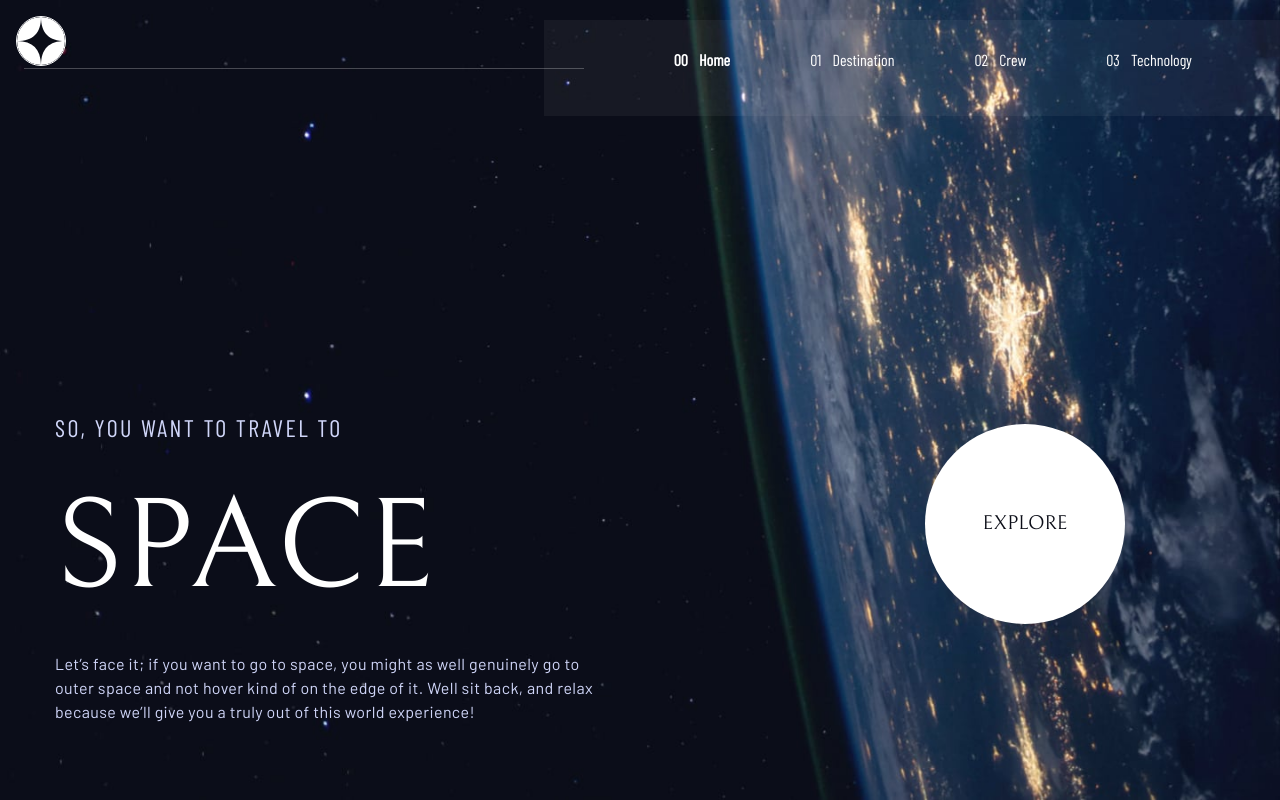
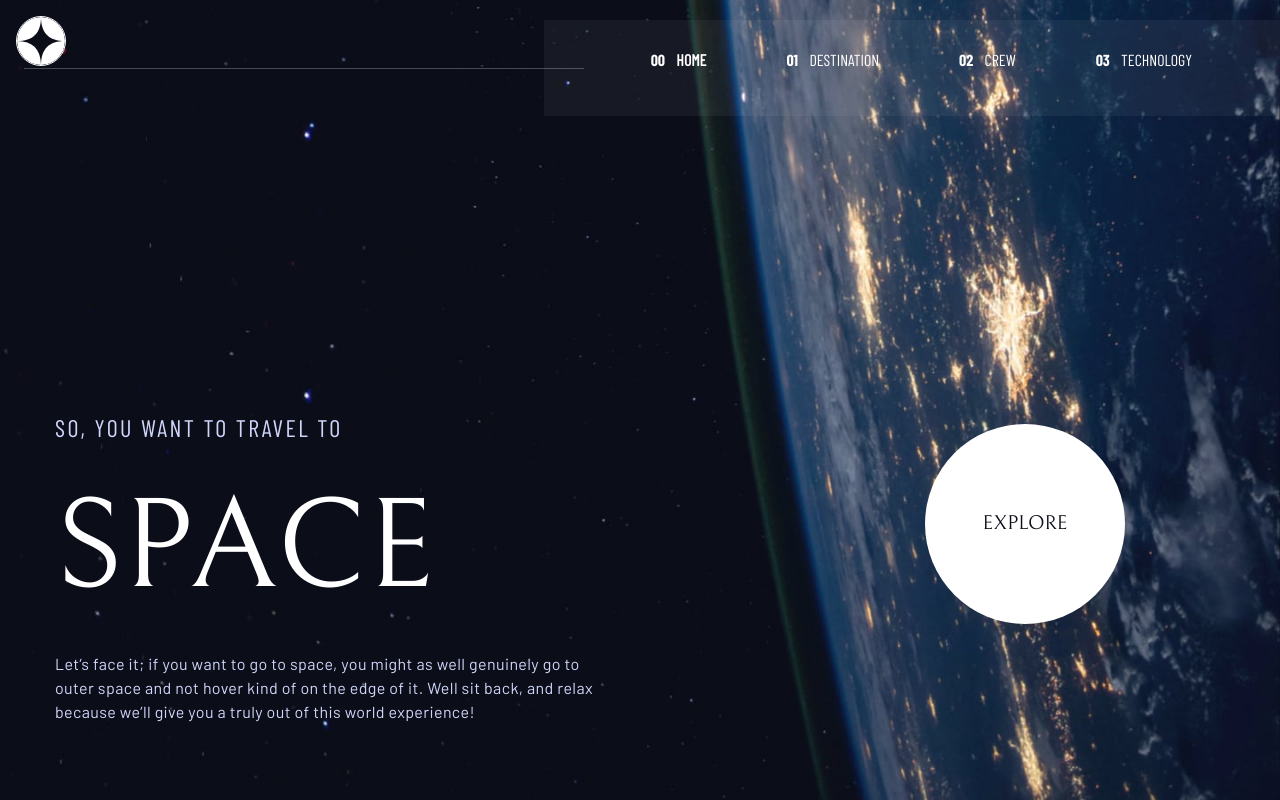
Before and after one commit to kachi-jasperD/space-tourism-website, a React (Vite) app: page / in a window 1280 px wide. Built offline with nearby package versions, Linux system fonts and the light colour scheme.

Commit message:
font for NavBar Links

```diff
--- a/src/index.css
+++ b/src/index.css
@@ -10,6 +10,10 @@
   font-family: Barlow-Condensed;
   src: url("../public/font/Barlow_Condensed/BarlowCondensed-Regular.ttf");
 }
+@font-face {
+  font-family: Barlow-Condensed-Bold;
+  src: url("../public/font/Barlow_Condensed/BarlowCondensed-Bold.ttf");
+}
 
 @import "tailwindcss";
 @import "tw-animate-css";
@@ -20,6 +24,7 @@
   --font-bellefair: Bellefair, "sans-serif";
   --font-barlow-regular: Barlow-Regular, "sans-serif";
   --font-barlow-condensed: Barlow-Condensed, "sans-serif";
+  --font-barlow-condensed-bold: Barlow-Condensed-Bold, "sans-serif";
 }
 
 @theme inline {
--- a/src/pages/NavBar.tsx
+++ b/src/pages/NavBar.tsx
@@ -12,25 +12,27 @@ const NavBar = () => {
           className="border border-white rounded-full mt-2 ml-2"
         />
         {/* nav links always on top */}
-        <div className="hidden md:block space-x-20  pt-5 text-white place relative top-5 z-10">
+        <div className="hidden md:block space-x-20  pt-5 text-white place relative top-5 z-10 font-barlow-condensed">
           <Link to="/" className="[&.active]:font-bold">
-            <span className="mr-2">00</span> Home
+            <span className="mr-2 font-barlow-condensed-bold">00</span> HOME
           </Link>
           <Link to="/destination" className="[&.active]:font-bold">
-            <span className="mr-2">01</span> Destination
+            <span className="mr-2 font-barlow-condensed-bold">01</span>{" "}
+            DESTINATION
           </Link>
           <Link to="/crew" className="[&.active]:font-bold">
-            <span className="mr-2">02</span> Crew
+            <span className="mr-2 font-barlow-condensed-bold">02</span> CREW
           </Link>
           <Link to="/technology" className="[&.active]:font-bold">
-            <span className="mr-2">03</span> Technology
+            <span className="mr-2 font-barlow-condensed-bold">03</span>{" "}
+            TECHNOLOGY
           </Link>
         </div>
       </div>
       {/* background decoration */}
       <div className="flex justify-end items-center absolute top-5 right-0 z-0">
         <div className="lg:w-[560px] border-t border-white/25 relative left-10"></div>
-        <div className="lg:w-[736px] h-[96px] bg-white/5"></div>
+        <div className="md:w-[640px] md:h-[92px] lg:w-[736px] lg:h-[96px] bg-white/5"></div>
       </div>
     </div>
   );
```
